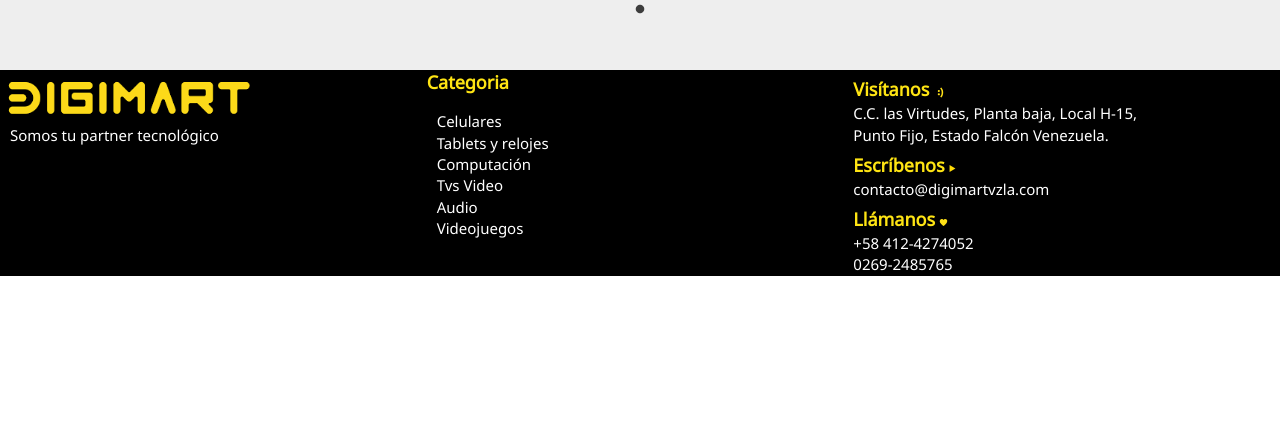
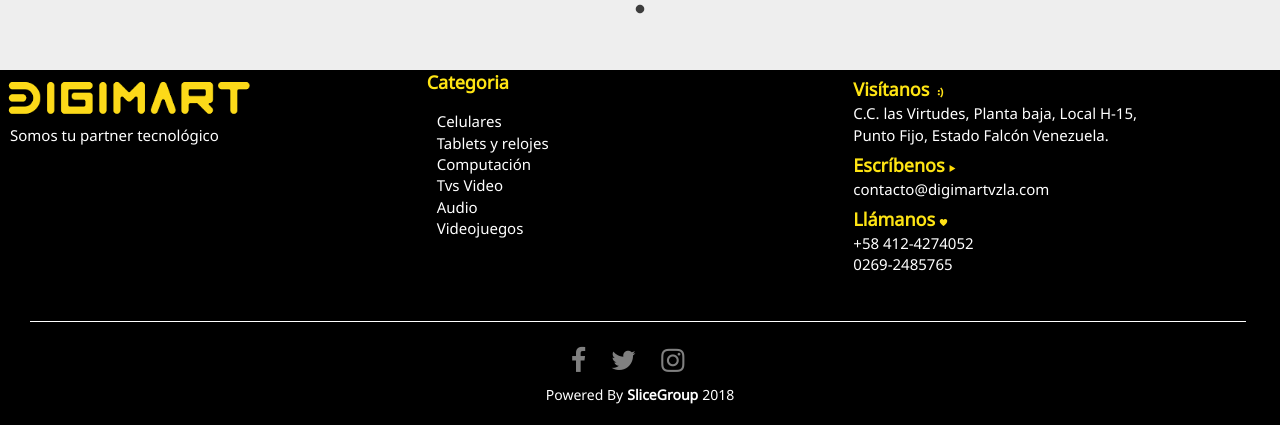
Before and after one commit to juan-eduar/Digimart, a PHP site: page /product.html in a window 1280 px wide. Shown: the part 1246-1671 px from the top of the page. Before the commit the page ends 1522 px from the top, so only its background shows below. Run offline with PHP 8.4, Linux system fonts and the light colour scheme.

Commit message:
cambios-detalles

```diff
--- a/assets/css/responsive.css
+++ b/assets/css/responsive.css
@@ -778,6 +778,9 @@
 .container-logo .row{
   margin: 0px !important;
 }
+#nosotros{
+  padding: 0px 10px 0 10px;
+}
 }
 
 @media (min-width: 768px) and (max-width: 991px){
@@ -867,7 +870,7 @@
  }
  .img-products{
 
-  height: 146px;
+  height: 190px;
 }
 .hvr-shadow-p{
   width: 100%;
@@ -961,15 +964,23 @@
   justify-content: center;
 }
 .img-mostrar{
-  width: 87%;
+  width: 100%;
   height: 550px;
-  s
+
 }
 .img-slider__mostrar{
   display: flex !important;
   justify-content: center;
 }
-
+.category-products{
+  padding: 0 34px 0 34px;
+}
+.caption-carousel{
+  width: 86%;
+}
+.slide{
+  padding: 10px 34px 0 34px;
+}
 }
 
 @media (min-width: 375px) and (max-width: 550px){
--- a/product.html
+++ b/product.html
@@ -348,7 +348,19 @@
   </div>
 </div>
 </div>
-
+<hr class="linea-footer">
+<div class="redes-footer">
+  <div class="social-f">
+    <a href="https://www.facebook.com/digimartvzla/"><i class="fa fa-facebook icon-footer" aria-hidden="true"></i></a>
+    <a href="https://twitter.com/DigimartVzla"><i class="fa fa-twitter icon-footer" aria-hidden="true"></i></a>
+    <a href="https://www.instagram.com/digimartve/"><i class="fa fa-instagram icon-footer" aria-hidden="true"></i></a>
+  </div>
+</div>
+<div class="logo-slice">
+  <p class="text-powered">Powered By</p>
+  <a href="" class="empresa">SliceGroup</a>
+  <p class="fecha-f">2018</p>
+</div>
 </footer>
 <section id="nav-mobile">
   <div class="container nav-mobile">
```
Also changed, not shown: about.html (+13 -1 lines), category.html (+13 -1 lines), index.html (+14 -1 lines), sub-category.html (+13 -1 lines).
